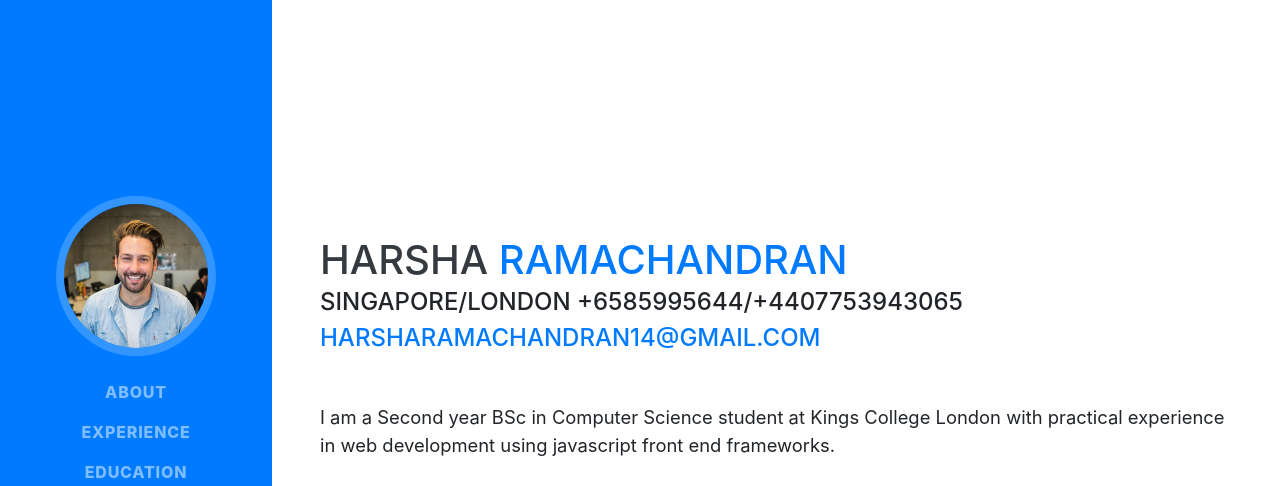
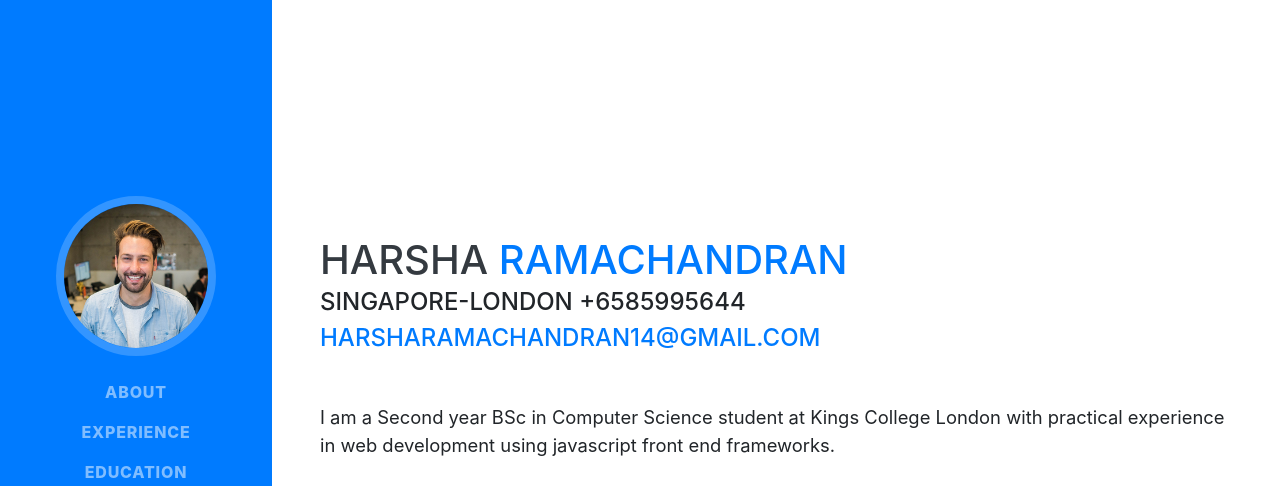
Before and after one commit to murtuswami/murtuswami.github.io, a website with bundled scripts: page index.html in a window 1280 px wide. Shown: the top 486 px of the page. Built offline with nearby package versions, Linux system fonts and the light colour scheme; a web font is replaced by a local one.

Commit message:
fourth commit

```diff
--- a/index.html
+++ b/index.html
@@ -66,7 +66,7 @@
         <h1 class="mb-0">Harsha
           <span class="text-primary">Ramachandran</span>
         </h1>
-        <div class="subheading mb-5">Singapore/London +6585995644/+4407753943065
+        <div class="subheading mb-5">Singapore-London +6585995644
           <a href="harsharamachandran14@gmail.com">harsharamachandran14@gmail.com</a>
         </div>
         <p class="lead mb-5"> I am a Second year BSc in Computer Science student at Kings College London with practical experience in web development using javascript front end frameworks.  </p>
@@ -127,7 +127,7 @@
         <h2 class="mb-5">Education</h2>
 
         <div class="resume-item d-flex flex-column flex-md-row justify-content-between mb-5">
-          <div class="resume-content">
+          <div class="resume-content" >
             <h3 class="mb-0">University of Colorado Boulder</h3>
             <div class="subheading mb-3">Bachelor of Science</div>
             <div>Computer Science - Web Development Track</div>
```
